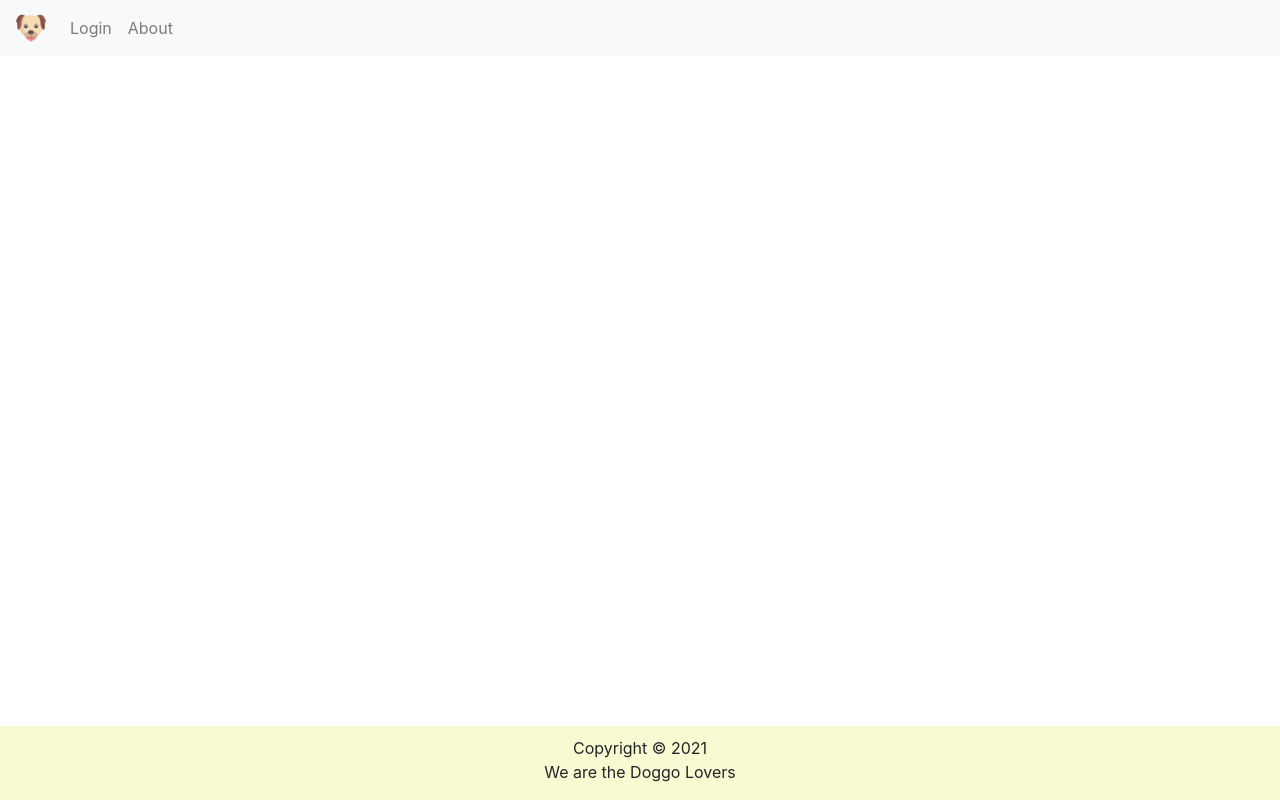
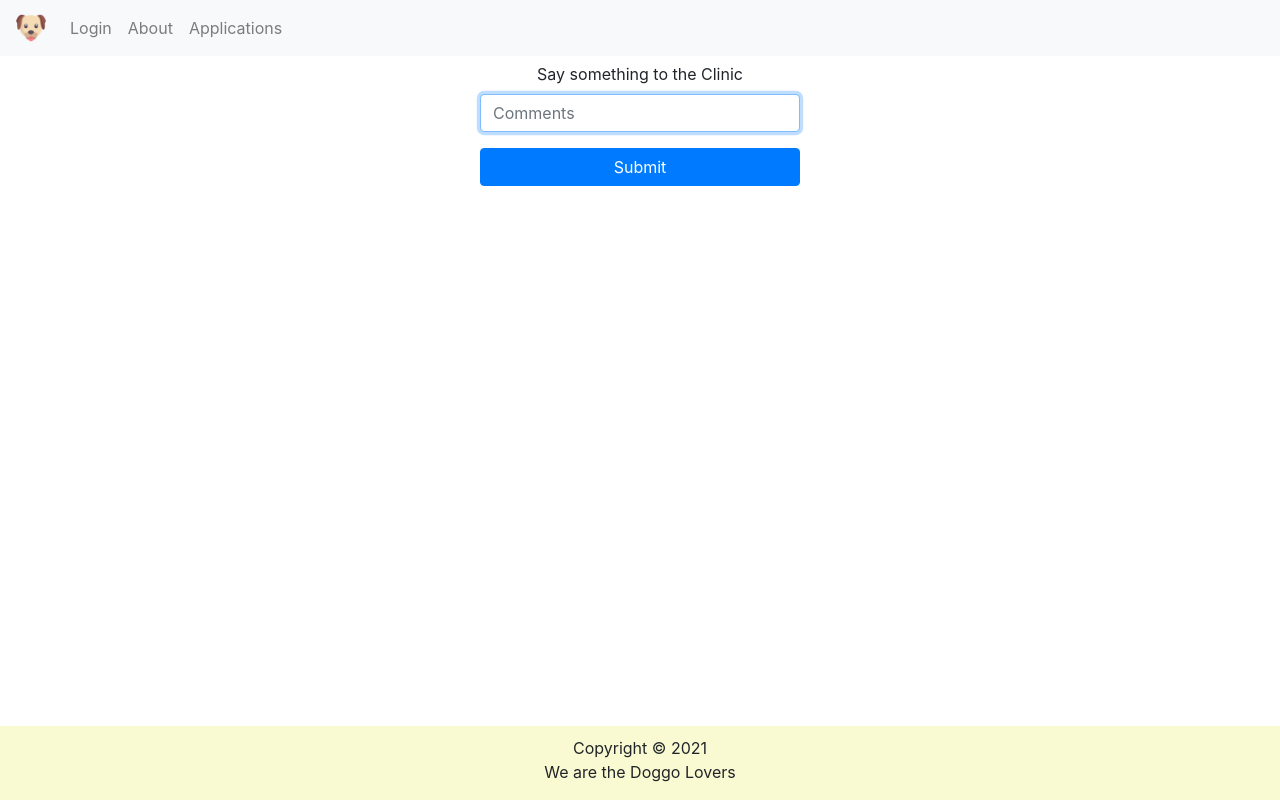
Before and after one commit to jchua24/pinder, a React (Create React App) app in the folder pet-adoption/: page /submitapp in a window 1280 px wide. Built offline with nearby package versions, Linux system fonts and the light colour scheme.

Commit message:
Added Applications and SubmitApp page for a start

```diff
--- a/pet-adoption/src/App.js
+++ b/pet-adoption/src/App.js
@@ -15,6 +15,8 @@ import Navigation from "./components/Navigation";
 import SignUp from "./components/Signup/Signup";
 import About from "./components/About";
 import Pet from "./components/Pet";
+import Applications from "./components/Applications/Applications";
+import SubmitApp from "./components/SubmitApp/SubmitApp"
 
 class App extends React.Component {
   render(){
@@ -35,6 +37,12 @@ class App extends React.Component {
             <Route path="/about">
               <About />
             </Route>
+            <Route path="/applications">
+              <Applications />
+            </Route>
+            <Route path="/submitapp">
+              <SubmitApp />
+            </Route>
           </Switch>
           <Footer/>
         </Router>
--- /dev/null
+++ b/pet-adoption/src/components/Applications/Applications.css
@@ -0,0 +1,5 @@
+@media all and (min-width: 480px) {
+  .Applications {
+    padding: 6px 0;
+  }
+}
--- /dev/null
+++ b/pet-adoption/src/components/Applications/Applications.js
@@ -0,0 +1,21 @@
+import React from "react";
+
+import "./Applications.css";
+import Pet from "../Pet";
+
+class Applications extends React.Component {
+  constructor(props) {
+    super();
+  }
+  render() {
+    return (
+      <div className = "Applications">
+        <Pet name="Biscuit" type="Dog" breed="Golden Retriever" imgSrc="/dogo.jpeg" addInfo="This is a lit puppy"/>
+        <Pet name="Pussy Cat" type="Cat" breed="Long Haired" imgSrc="/cat1.jpg" addInfo="PUSSY CAT"/>
+        {/*<Pet name="Big Boi" type="Dog" breed="Samoyed" imgSrc="/bigb.jpg" addInfo="The BIGGEST BOI you can find"/>*/}
+      </div>
+    );
+  }
+}
+
+export default Applications;
--- a/pet-adoption/src/components/Navigation.js
+++ b/pet-adoption/src/components/Navigation.js
@@ -28,6 +28,7 @@ class Navigation extends React.Component{
                         <Nav className="mr-auto">
                             {!this.state.isLoggedIn ? <Nav.Link href="/login">Login</Nav.Link> : ""}
                             <Nav.Link href="/about"> About </Nav.Link>
+                            {!this.state.isLoggedIn ? <Nav.Link href="/Applications"> Applications </Nav.Link> : ""}
                         </Nav>
                         {/* I have removed Sign up from Navbar for now, we will discuss this later */}
                         {/* <Nav className="mr-auto">
--- /dev/null
+++ b/pet-adoption/src/components/SubmitApp/SubmitApp.css
@@ -0,0 +1,10 @@
+@media all and (min-width: 480px) {
+    .SubmitApp {
+      padding: 6px 0;
+    }
+
+    .SubmitApp form {
+      margin: 0 auto;
+      max-width: 320px;
+    }
+}
--- /dev/null
+++ b/pet-adoption/src/components/SubmitApp/SubmitApp.js
@@ -0,0 +1,40 @@
+import React from "react";
+import {Form, Button} from "react-bootstrap";
+
+import "./SubmitApp.css";
+
+class SubmitApp extends React.Component {
+  constructor(props) {
+    super();
+    this.state = {
+      comments: ""
+    }
+  }
+  handleSubmit (event){
+    event.preventDefault();
+    alert("submit!");
+  }
+  render() {
+    return (
+      <div className = "SubmitApp">
+            <Form onSubmit={this.handleSubmit}>
+                <Form.Group size="lg" controlId="formComments">
+                    <Form.Label /*className="loginLabel"*/>Say something to the Clinic</Form.Label>
+                    <Form.Control
+                        autoFocus
+                        type="comments"
+                        placeholder="Comments"
+                        value={this.state.comments}
+                        onChange={(e) => this.setState({comments: e.target.value})}
+                    />
+                </Form.Group>
+                <Button block type="submit">
+                    Submit
+                </Button>
+            </Form>
+        </div>
+    );
+  }
+}
+
+export default SubmitApp;
```
Also changed, not shown: pet-adoption/src/components/Application.js (deleted, +0 -12 lines).
